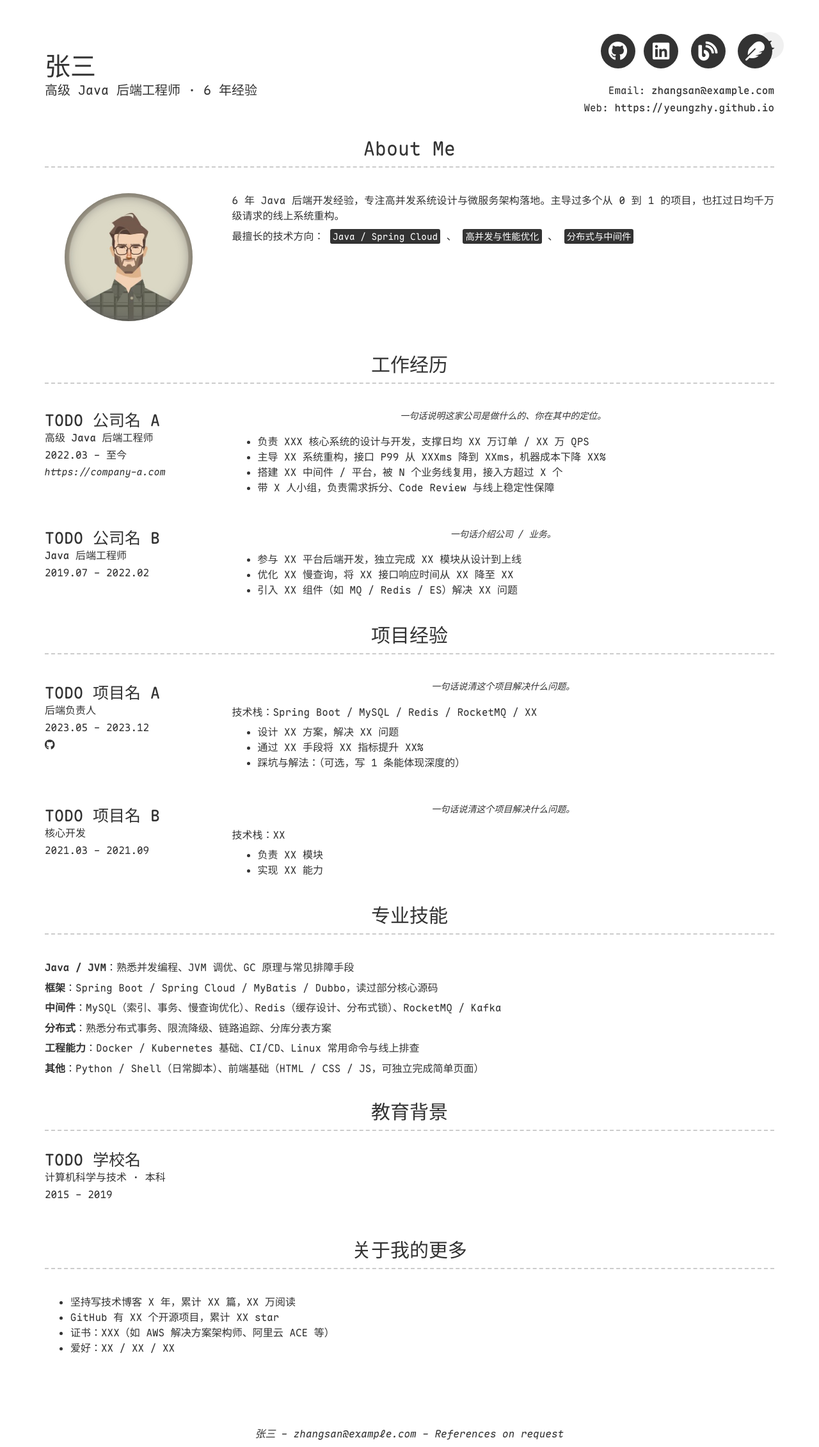
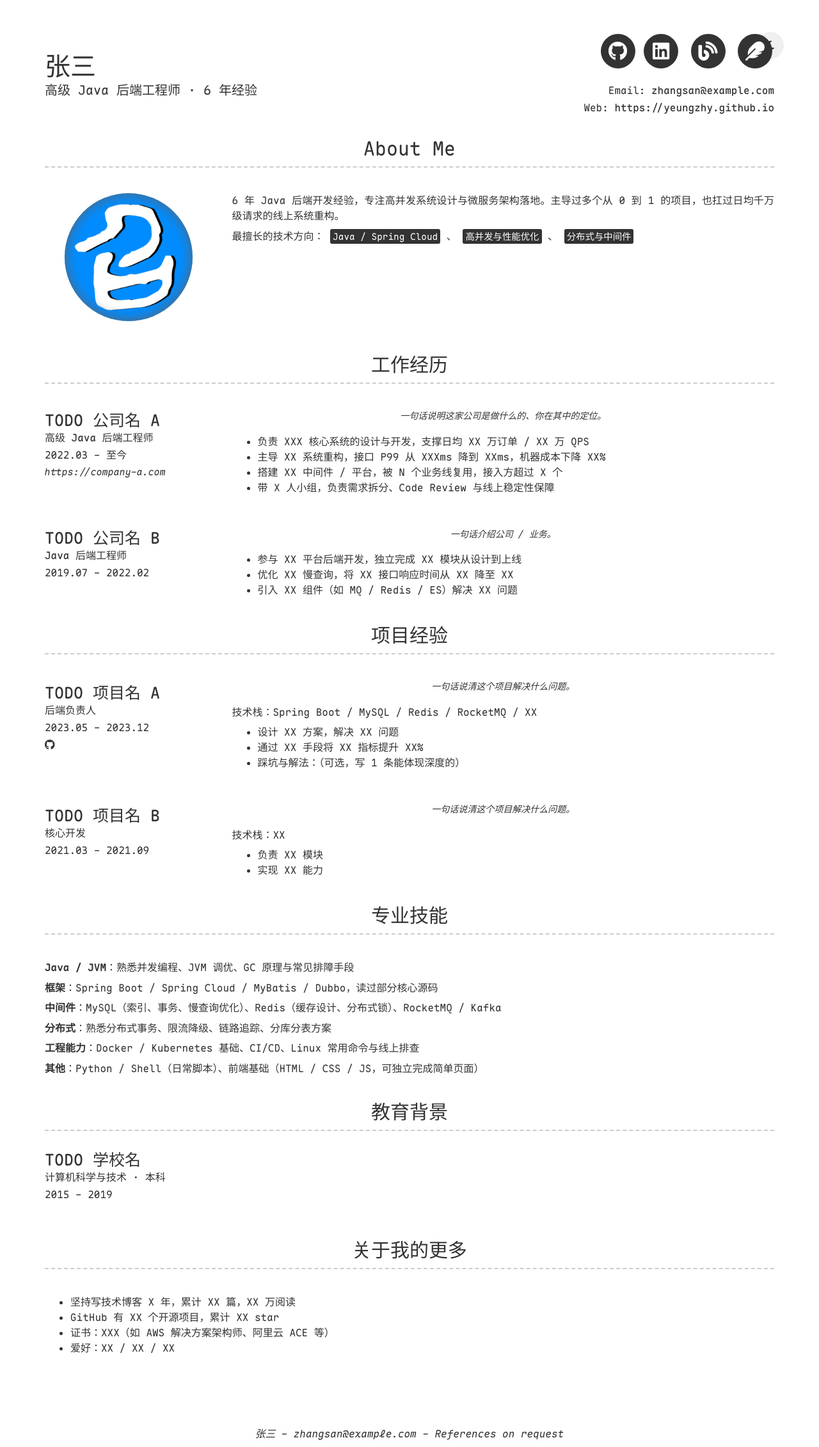
Before and after one commit to yeungzhy/yeungzhy.github.io, a Jekyll site: the page built from index.md, in a window 1280 px wide. Shown: the whole page at 64% size. Built offline with Jekyll 4.4.1, drawn with Linux system fonts in a browser that asks for light colours.

Commit message:
chore: 更新个人资料图片为 png 格式

```diff
--- a/_config.yml
+++ b/_config.yml
@@ -66,7 +66,7 @@ additional_links:
 # ============================================================
 
 # TODO: 换成你自己的照片，文件名保持 images/profile.jpg 即可
-about_profile_image: images/profile.jpg
+about_profile_image: images/profile.png
 
 # TODO: 改这段。<mark>xxx</mark> 会显示成高亮标签，用来突出关键词
 about_content: | # 这个竖线表示保留换行，可以写多段，支持 Markdown
```
Also changed, not shown: images/profile.png (added).
